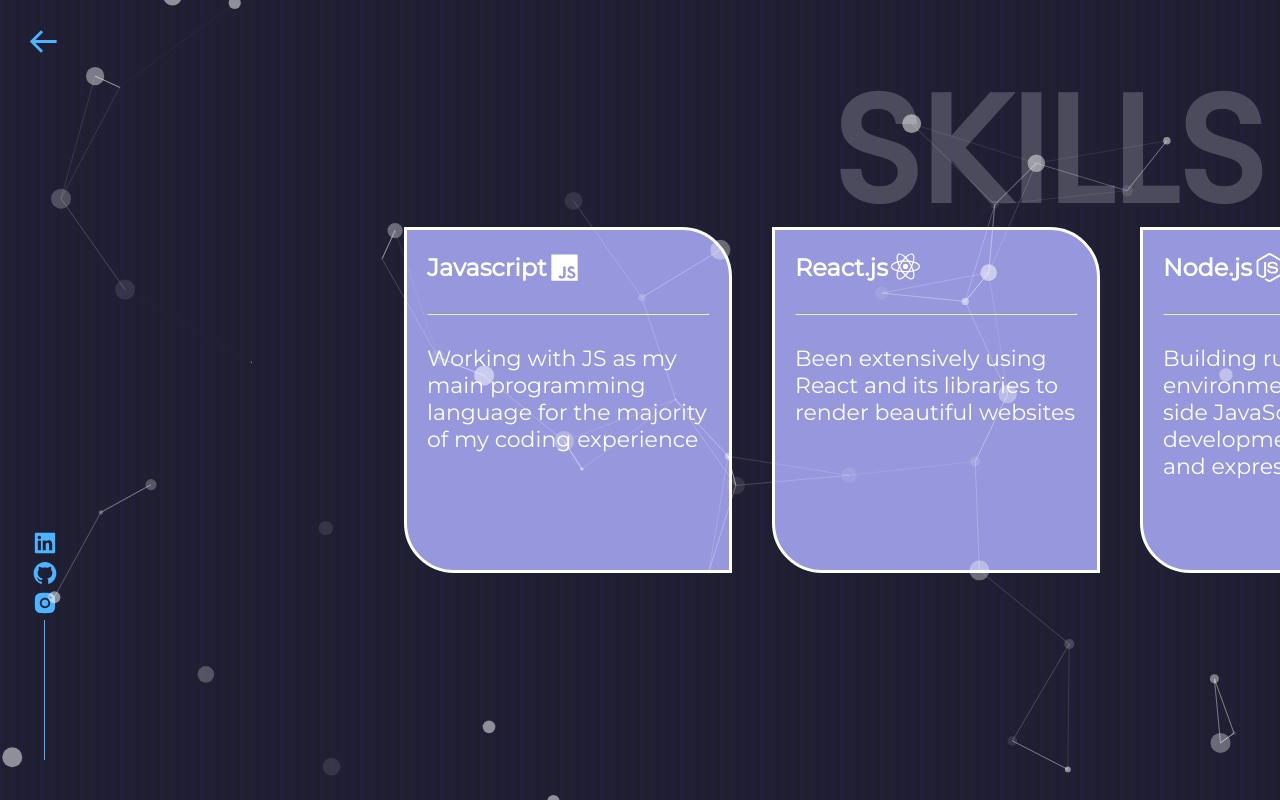
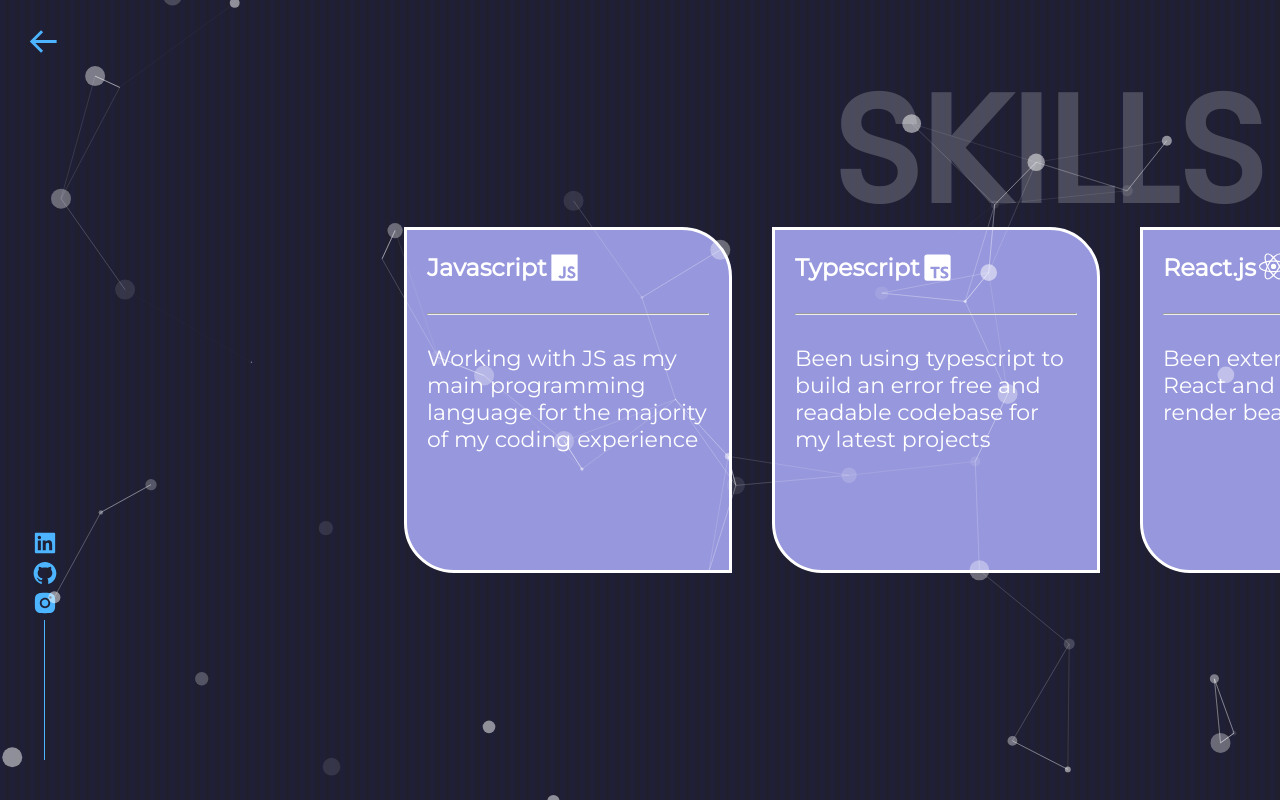
Before and after one commit to prnvyellayi/portfoliofe, a React (Create React App) app: page /skills in a window 1280 px wide. Built offline with nearby package versions, Linux system fonts and the light colour scheme.

Commit message:
skills updated

```diff
--- a/src/routes/experience.jsx
+++ b/src/routes/experience.jsx
@@ -45,7 +45,7 @@
       title: "NirogGyan Brochure",
       content:
         "Created a static website (company brochure) from scratch using React.js and it's libraries",
-      link: "",
+      link: "https://www.brochure.niroggyan.com/",
       hash: ["#React.js", "#JavaScript", "#HTML", "#CSS"],
     },
     {
--- a/src/routes/skills.jsx
+++ b/src/routes/skills.jsx
@@ -13,7 +13,9 @@
   BiSolidFileCss,
   BiCodeCurly,
   BiArrowBack,
+  BiLogoTypescript,
 } from "react-icons/bi";
+import {TbBrandNextjs} from 'react-icons/tb'
 
 const Skills = () => {
   const skills = [
@@ -23,9 +25,19 @@
         "Working with JS as my main programming language for the majority of my coding experience",
     },
     {
+      title: "Typescript",
+      content:
+        "Been using typescript to build an error free and readable codebase for my latest projects",
+    },
+    {
       title: "React.js",
       content:
         "Been extensively using React and its libraries to render beautiful websites",
+    },
+    {
+      title: "Next.js",
+      content:
+        "Worked on Next and it's cutting edge tools to build scalable and optimized websites",
     },
     {
       title: "Node.js",
@@ -48,8 +60,14 @@
       case "Javascript":
         return <BiLogoJavascript size={35} />;
         break;
+      case "Typescript":
+        return <BiLogoTypescript size={35} />;
+        break;
       case "React.js":
         return <BiLogoReact size={35} />;
+        break;
+      case "Next.js":
+        return <TbBrandNextjs size={35} />;
         break;
       case "Node.js":
         return <BiLogoNodejs size={35} />;
```
Lines whose indentation alone changed are shown as unchanged.
